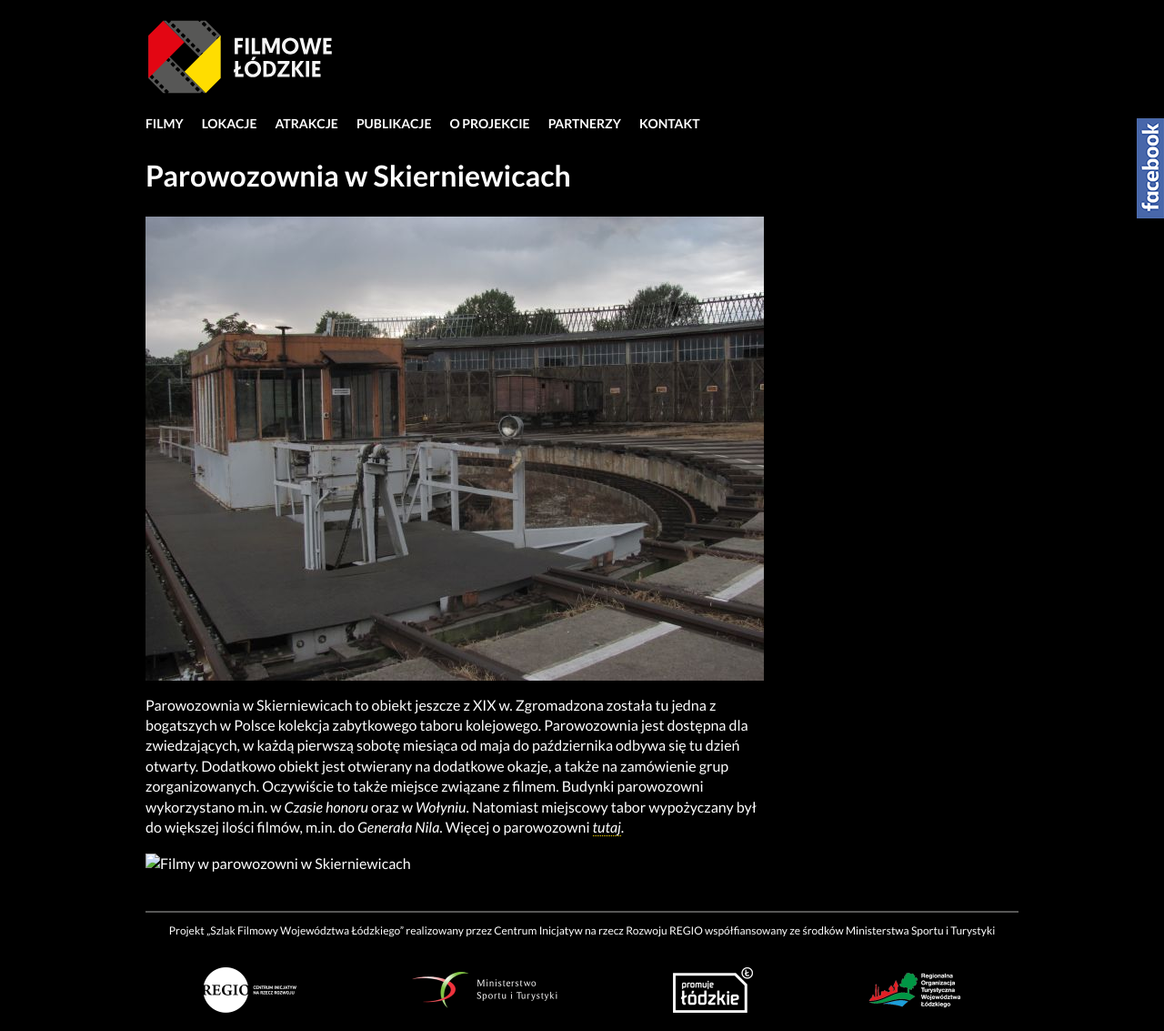
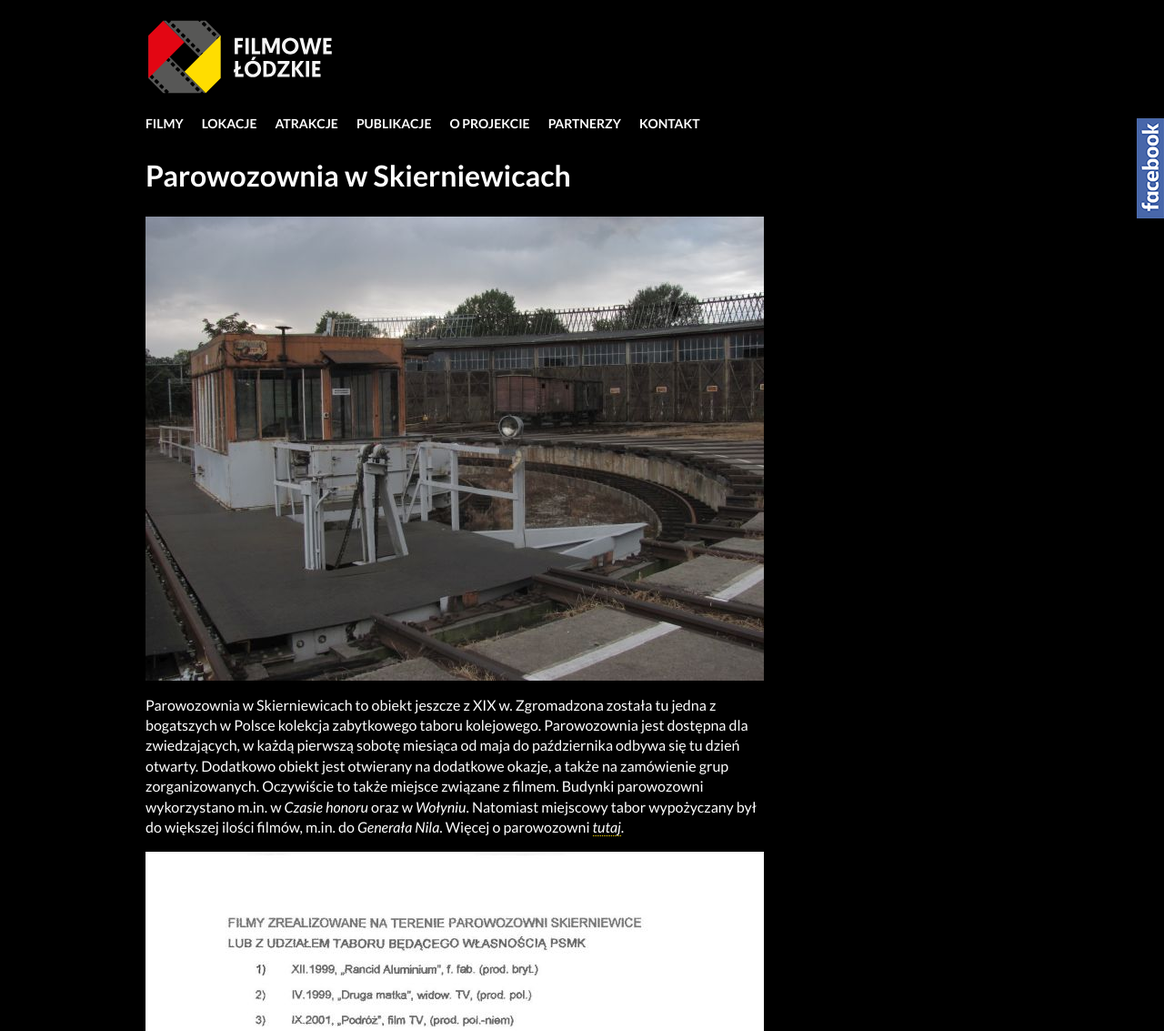
Before and after one commit to fusilli/filmowelodzkie, a Jekyll site: the page built from _atrakcje/parowozownia-w-skierniewicach.md, in a window 1280 px wide. Shown: the top 1133 px of the page at 91% size. Built offline with Jekyll 4.4.1, drawn with Linux system fonts in a browser that asks for light colours; nearby versions of some CDN libraries; grey boxes are pictures that could not be loaded.

Commit message:
Update parowozownia-w-skierniewicach.md
dodanie brakujacego ukosnika w sciezce do fotki

```diff
--- a/_atrakcje/parowozownia-w-skierniewicach.md
+++ b/_atrakcje/parowozownia-w-skierniewicach.md
@@ -8,4 +8,4 @@
 
 Parowozownia w Skierniewicach to obiekt jeszcze z XIX w. Zgromadzona została tu jedna z bogatszych w Polsce kolekcja zabytkowego taboru kolejowego. Parowozownia jest dostępna dla zwiedzających, w każdą pierwszą sobotę miesiąca od maja do października odbywa się tu dzień otwarty. Dodatkowo obiekt jest otwierany na dodatkowe okazje, a także na zamówienie grup zorganizowanych. Oczywiście to także miejsce związane z filmem. Budynki parowozowni wykorzystano m.in. w *Czasie honoru* oraz w *Wołyniu*. Natomiast miejscowy tabor wypożyczany był do większej ilości filmów, m.in. do *Generała Nila*. Więcej o parowozowni [*tutaj*](http://www.psmk.org.pl/).
 
-![Filmy w parowozowni w Skierniewicach](foto/plenery/filmy-parowozownia.jpg)
+![Filmy w parowozowni w Skierniewicach](/foto/plenery/filmy-parowozownia.jpg)
```
